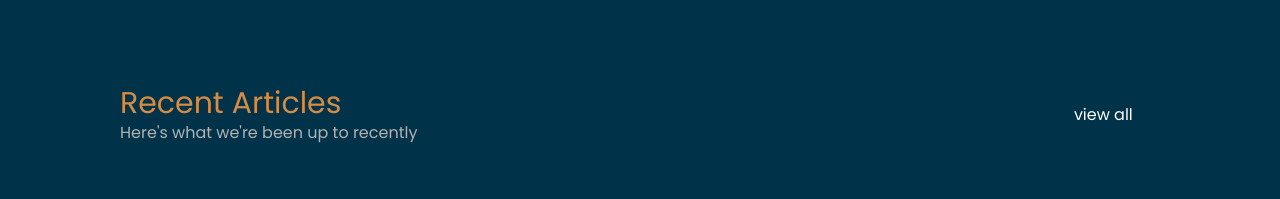
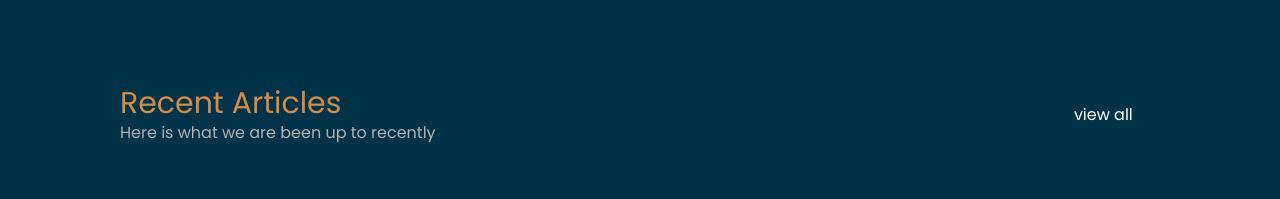
Before and after one commit to Ndukwechima/Uloma-real-estate-project, a React (Vite) app: page /blog in a window 1280 px wide. Shown: the part 1500-1699 px from the top of the page. Built offline with nearby package versions, Linux system fonts and the light colour scheme; some icons are missing.

Commit message:
Corrected service img issue

```diff
--- a/src/pages/About/About.jsx
+++ b/src/pages/About/About.jsx
@@ -1,14 +1,10 @@
-// import Header from "../../components/Header/Header";
-// import Footer from "../../components/Footer/Footer";
 import Available from "../../components/Available/Available";
 import { NavLink } from "react-router-dom";
 
 const About = () => {
   return (
     <>
-      {/* <Header /> */}
       <div className="bg-lightBlue mx-auto  px-10 lg:px-20 pt-10 flex items-start justify-start flex-col mt-[8rem]">
-        {/* <Uloma /> */}
         <div className="mx-auto min-h-[100vh] lg:min-h-[74vh] w-[] flex gap-5 flex-col  lg:flex-row px- lg:px items-center justify-between ">
           <div className=" h-[50vh] md:h-[60vh] w-[100%] flex flex-col items-start justify-center gap-3 md:gap-10 px-10 bg-darkBlue rounded-3xl md:flex-1 shadow-lg">
             <h1 className=" text-xl font-bold ">
--- a/src/pages/Blog/Blog.jsx
+++ b/src/pages/Blog/Blog.jsx
@@ -1,4 +1,3 @@
-import React from "react";
 import { NavLink } from "react-router-dom";
 import "../../styles/Blog/Blog.css";
 import Furniture from "../../assets/images/furniture.jpg";
@@ -151,7 +150,7 @@ const Blog = () => {
               <div className="py-10">
                 <p className="text-textOrange text-3xl">Recent Articles</p>
                 <p className="text-textGray">
-                  Here's what we're been up to recently
+                  Here is what we are been up to recently
                 </p>
               </div>
               <button className="text-white flex items-center ">
```
